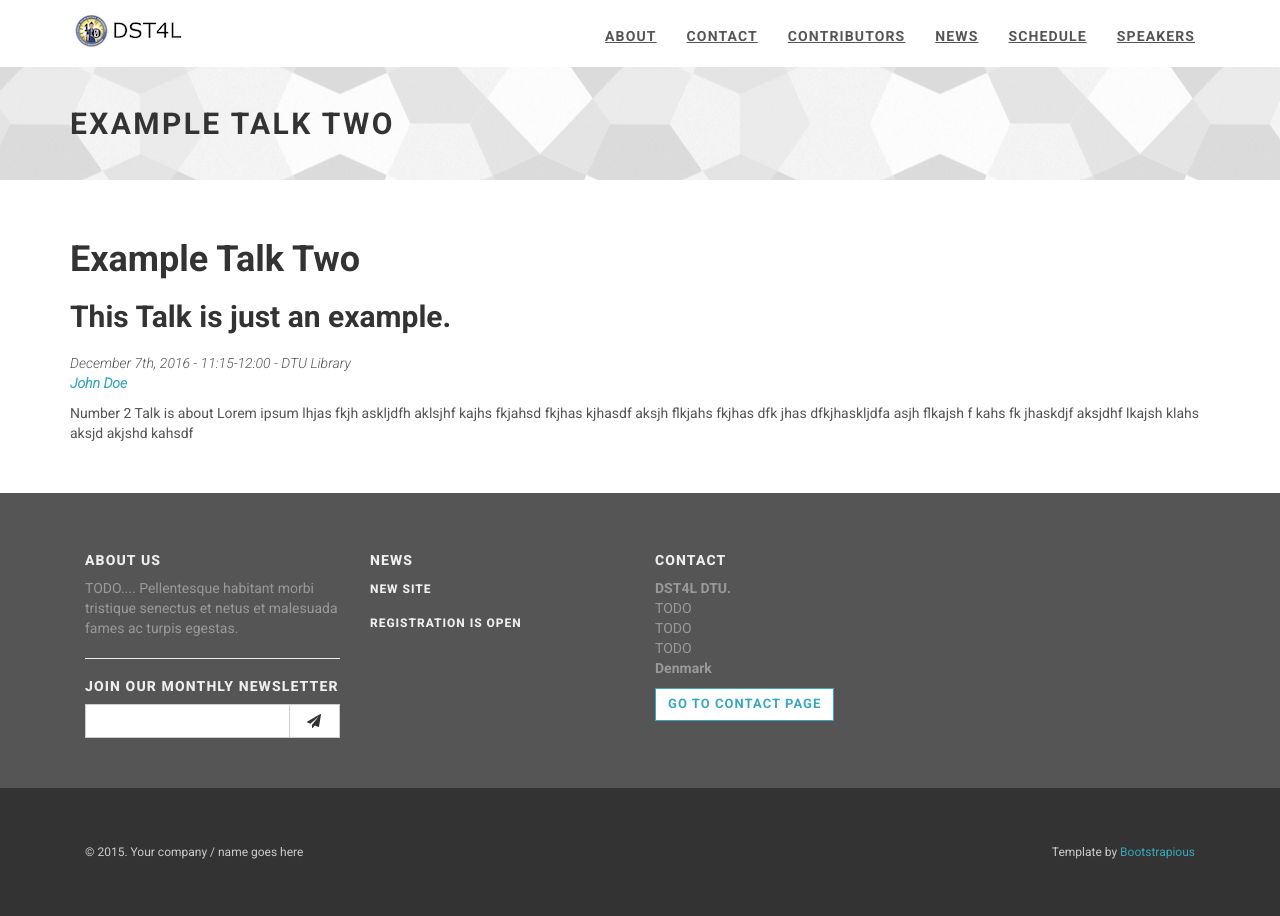
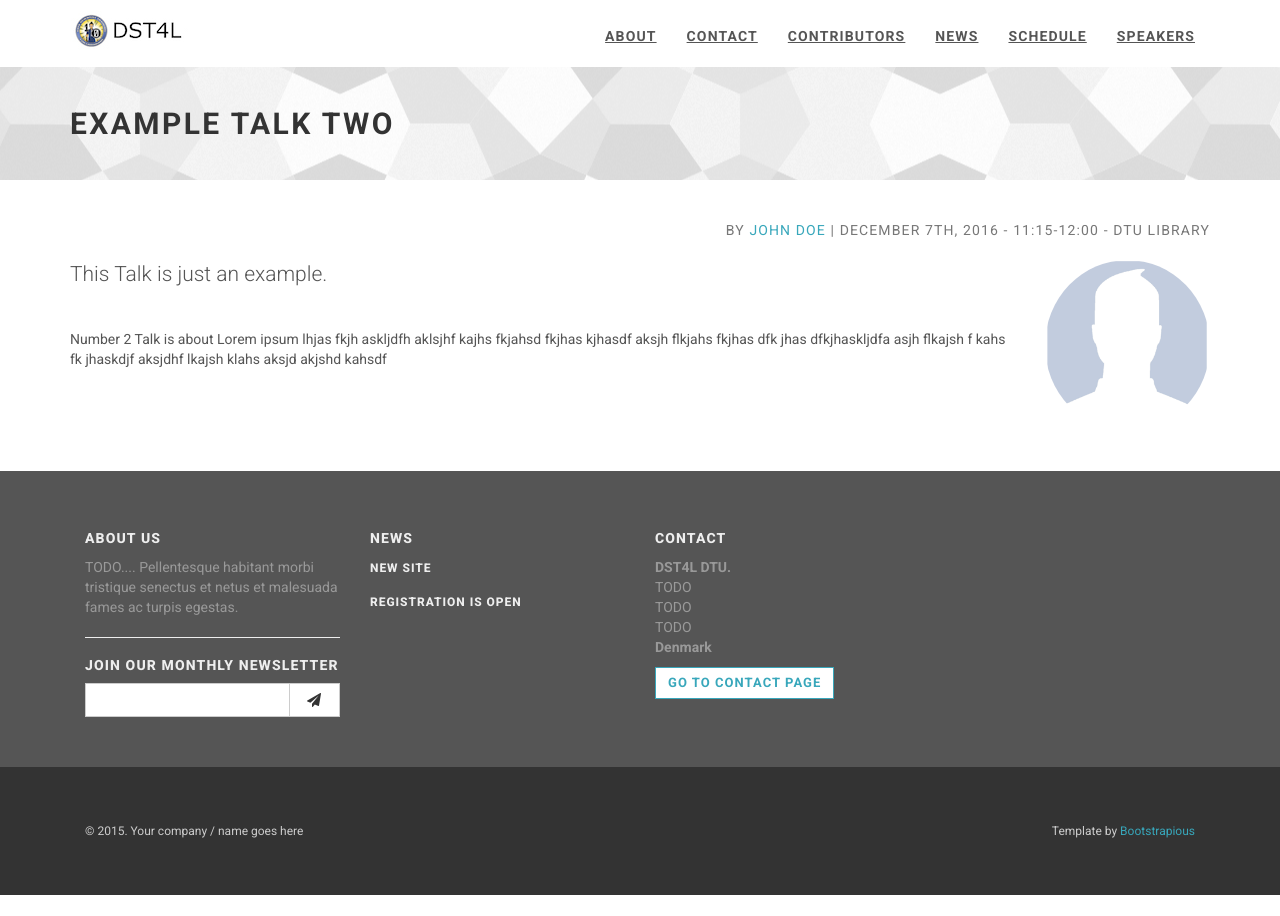
Before and after one commit to dst4l/dst4l, a Jekyll site: the page built from _events/example2.md, in a window 1280 px wide. Built offline with Jekyll 4.4.1, drawn with Linux system fonts in a browser that asks for light colours.

Commit message:
Fixed event layout

```diff
--- a/_layouts/event.html
+++ b/_layouts/event.html
@@ -1,25 +1,30 @@
 ---
 layout: default
 ---
-
 {% assign speaker =  site.speakers | where:"speaker-id",page.speaker |  first %}
 
 
-<h1>{{page.title}}</h1>
-<h2>{{page.subtitle}}</h2>
-<i>
-{{page.eventdate}}
-- {{page.eventtime}}
-- {{page.location}}
-</i>
-<br>
-<b>
-<i> <a href="{{ speaker.url | prepend: site.github.url }}">{{speaker.title}}</a> </i>
-</b>
 
-<!-- CONTENT BEGIN  _________________________________________________________ -->
-<p>
-{{ content }}
 
+<p class="text-muted text-uppercase mb-small text-right">
+ By <a href="{{ speaker.url | prepend: site.github.url }}">{{speaker.title}}</a>
+ |
+ {{page.eventdate}}
+ - {{page.eventtime}}
+ - {{page.location}}
 </p>
-<!-- CONTENT END  _________________________________________________________ -->
+
+<div class="row">
+    <div class="col-md-10">
+
+            <p class="lead">
+            {{page.subtitle}}
+            </p>
+
+            {{ content }}
+    </div>
+
+<div class="col-md-2">
+    <img class="img-responsive img-circle" alt="" src="{{site.github.url}}/speakers/{{ speaker.image }}">
+</div>
+</div>
```
